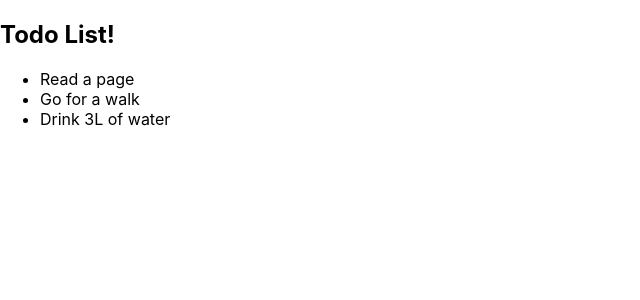
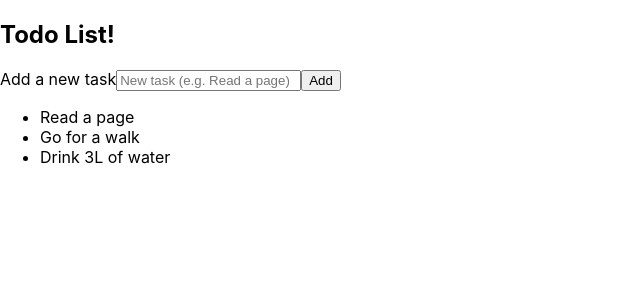
Before and after one commit to oybekabdulazizov/todo-list, a React (Create React App) app: page / in a window 1280 px wide. Shown: the top 300 px of the page, without its empty margins (0-640 px from the left). Built offline with nearby package versions, Linux system fonts and the light colour scheme.

Commit message:
create NewTodoForm component and wire it up with the TodoList

```diff
--- /dev/null
+++ b/src/NewTodoForm.js
@@ -0,0 +1,44 @@
+import React, { Component } from 'react';
+
+class NewTodoForm extends Component {
+    constructor(props) {
+        super(props);
+        this.state = {
+            task: ""
+        };
+        this.handleChange = this.handleChange.bind(this);
+    }
+
+    handleChange(evt) {
+        this.setState(currState => ({
+            [evt.target.name]: evt.target.value
+        }));
+    }
+
+    handleSubmit(evt) {
+        evt.preventDefault();
+        // Todo: create a function to manage adding a new todo/task
+
+        // clear the form after the submission/addition
+    }
+
+    render() {
+        return (
+            <div>
+                <form onSubmit={this.handleSubmit}>
+                    <label>Add a new task</label>
+                    <input
+                        name="task"
+                        id="task"
+                        value={this.state.task}
+                        placeholder="New task (e.g. Read a page)"
+                        onChange={this.handleChange}
+                    />
+                    <button>Add</button>
+                </form>
+            </div>
+        )
+    }
+}
+
+export default NewTodoForm;
--- a/src/TodoList.js
+++ b/src/TodoList.js
@@ -1,11 +1,13 @@
 import React, { Component } from 'react';
 import Todo from './Todo';
+import NewTodoForm from './NewTodoForm';
 
 class TodoList extends Component {
     render() {
         return (
             <div>
                 <h2>Todo List!</h2>
+                <NewTodoForm />
                 <ul>
                     <Todo />
                 </ul>
```
